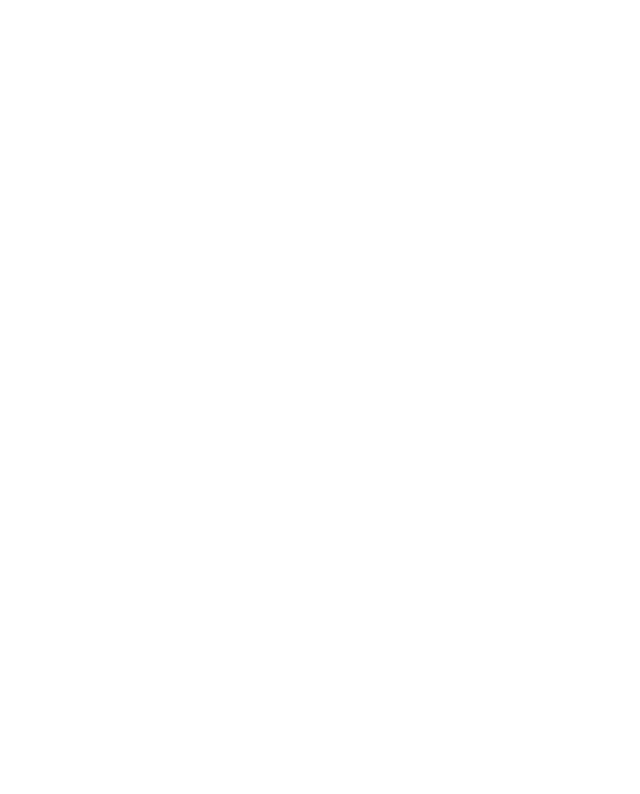
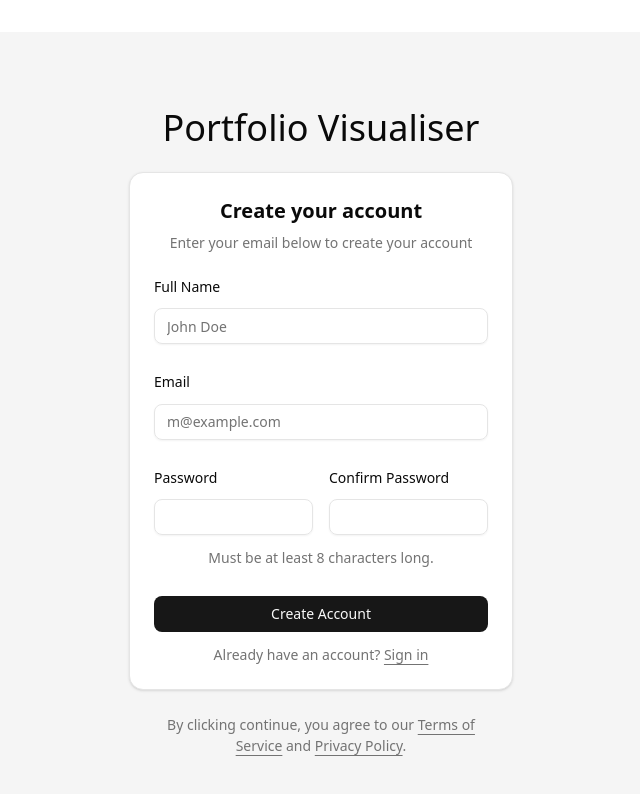
Before and after one commit to dominykai/Portfolio-Visualiser, a React app in the folder frontend/: page /signup in a window 1280 px wide. Shown: the top 794 px of the page, without its empty margins (319-959 px from the left). Built offline with nearby package versions, Linux system fonts and the light colour scheme; the HTML template or start-up script is replaced by a standard one.

Commit message:
#1 Rename login and signup to login-page and signup-page

```diff
--- a/frontend/src/App.tsx
+++ b/frontend/src/App.tsx
@@ -1,7 +1,7 @@
 import './App.css'
 import { Routes, Route } from "react-router-dom";
-import SignUpPage from "@/pages/authorisation/signup.tsx";
-import LoginPage from "@/pages/authorisation/login.tsx";
+import SignUpPage from "@/pages/authorisation/signup-page.tsx";
+import LoginPage from "@/pages/authorisation/login-page.tsx";
 import RootPage from "@/pages/root.tsx";
 
 function App() {
--- /dev/null
+++ b/frontend/src/pages/authorisation/login-page.tsx
@@ -0,0 +1,14 @@
+import { LoginForm } from "@/components/login-form"
+
+export default function LoginPage() {
+  return (
+    <div className="bg-muted flex min-h-svh flex-col items-center justify-center gap-6 p-6 md:p-10">
+      <div className="flex w-full max-w-sm flex-col gap-6">
+        <div className="text-4xl flex items-center gap-2 self-center font-medium">
+          Portfolio Visualiser
+        </div>
+        <LoginForm />
+      </div>
+    </div>
+  )
+}
--- /dev/null
+++ b/frontend/src/pages/authorisation/signup-page.tsx
@@ -0,0 +1,14 @@
+import { SignupForm } from "@/components/signup-form"
+
+export default function SignupPage() {
+  return (
+    <div className="bg-muted flex min-h-svh flex-col items-center justify-center gap-6 p-6 md:p-10">
+      <div className="flex w-full max-w-sm flex-col gap-6">
+        <div className="text-4xl flex items-center gap-2 self-center font-medium">
+          Portfolio Visualiser
+        </div>
+        <SignupForm />
+      </div>
+    </div>
+  )
+}
```
Also changed, not shown: frontend/src/pages/authorisation/login.tsx (deleted, +0 -9 lines), frontend/src/pages/authorisation/signup.tsx (deleted, +0 -9 lines).
